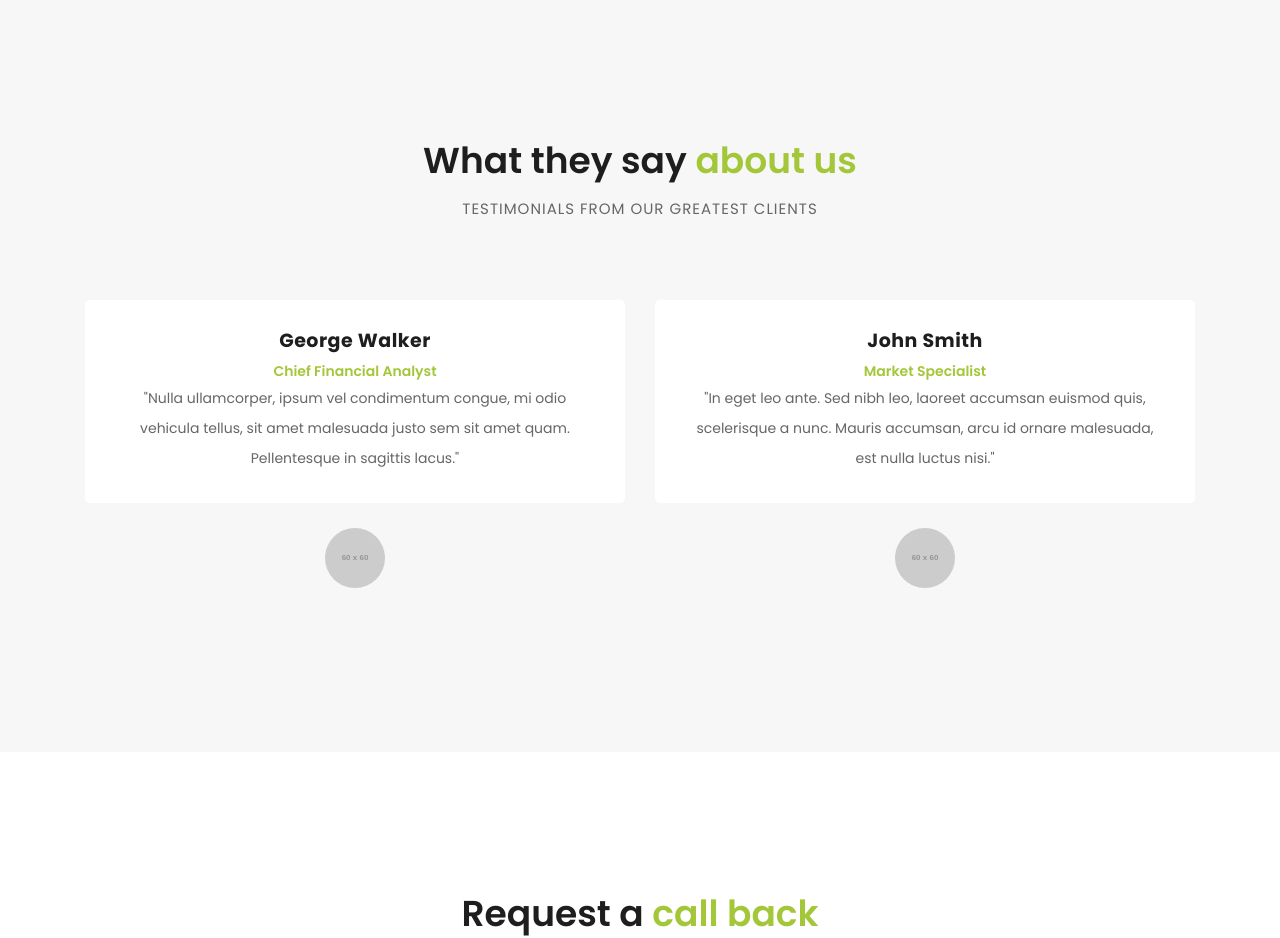
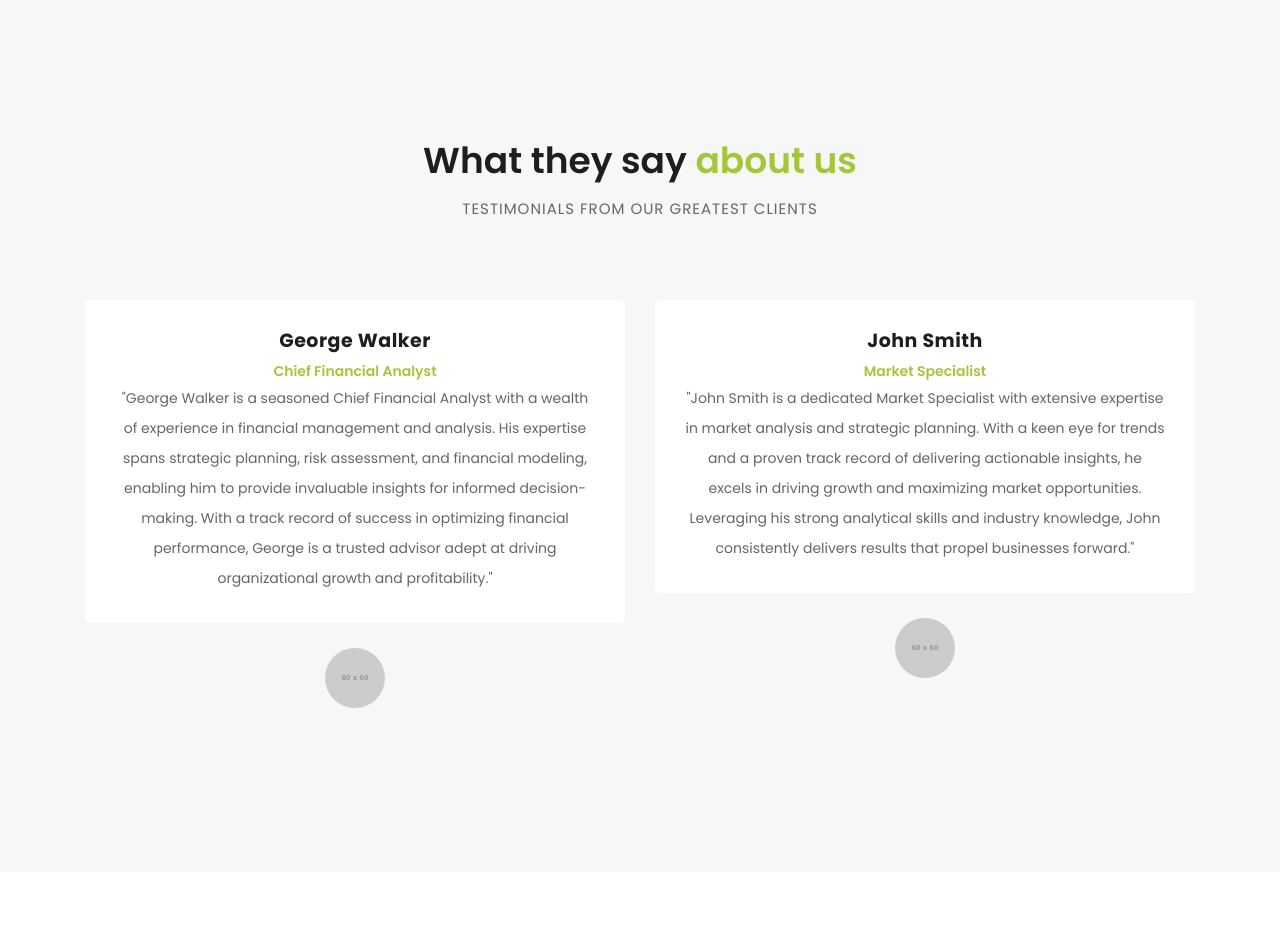
Before and after one commit to JWJonathan/log3300-dev3, a Django app: page / in a window 1280 px wide. Shown: the part 3404-4342 px from the top of the page. Run offline with Django 5.2, Linux system fonts and the light colour scheme; grey boxes labelled with a size stand in for pictures from a placeholder-image service; some libraries are stand-ins or nearby versions.

Commit message:
first commit

```diff
--- a/app_gestion_employes/templates/homepage.html
+++ b/app_gestion_employes/templates/homepage.html
@@ -288,7 +288,7 @@
                 <div class="inner-content">
                   <h4>George Walker</h4>
                   <span>Chief Financial Analyst</span>
-                  <p>"Nulla ullamcorper, ipsum vel condimentum congue, mi odio vehicula tellus, sit amet malesuada justo sem sit amet quam. Pellentesque in sagittis lacus."</p>
+                  <p>"George Walker is a seasoned Chief Financial Analyst with a wealth of experience in financial management and analysis. His expertise spans strategic planning, risk assessment, and financial modeling, enabling him to provide invaluable insights for informed decision-making. With a track record of success in optimizing financial performance, George is a trusted advisor adept at driving organizational growth and profitability."</p>
                 </div>
                 <img src="http://placehold.it/60x60" alt="">
               </div>
@@ -297,7 +297,7 @@
                 <div class="inner-content">
                   <h4>John Smith</h4>
                   <span>Market Specialist</span>
-                  <p>"In eget leo ante. Sed nibh leo, laoreet accumsan euismod quis, scelerisque a nunc. Mauris accumsan, arcu id ornare malesuada, est nulla luctus nisi."</p>
+                  <p>"John Smith is a dedicated Market Specialist with extensive expertise in market analysis and strategic planning. With a keen eye for trends and a proven track record of delivering actionable insights, he excels in driving growth and maximizing market opportunities. Leveraging his strong analytical skills and industry knowledge, John consistently delivers results that propel businesses forward."</p>
                 </div>
                 <img src="http://placehold.it/60x60" alt="">
               </div>
@@ -306,7 +306,7 @@
                 <div class="inner-content">
                   <h4>David Wood</h4>
                   <span>Chief Accountant</span>
-                  <p>"Ut ultricies maximus turpis, in sollicitudin ligula posuere vel. Donec finibus maximus neque, vitae egestas quam imperdiet nec. Proin nec mauris eu tortor consectetur tristique."</p>
+                  <p>"David Wood is a seasoned Chief Accountant with a wealth of experience in financial management and reporting. With a keen eye for detail and a strategic mindset, he ensures accurate financial records and compliance with regulations. His leadership in optimizing financial processes drives efficiency and transparency within the organization."</p>
                 </div>
                 <img src="http://placehold.it/60x60" alt="">
               </div>
@@ -315,7 +315,7 @@
                 <div class="inner-content">
                   <h4>Andrew Boom</h4>
                   <span>Marketing Head</span>
-                  <p>"Curabitur sollicitudin, tortor at suscipit volutpat, nisi arcu aliquet dui, vitae semper sem turpis quis libero. Quisque vulputate lacinia nisl ac lobortis."</p>
+                  <p>"Andrew Boom, as the Marketing Head, spearheads strategic initiatives, leveraging innovative campaigns and market insights to drive brand growth. With a keen eye for trends, he orchestrates dynamic marketing strategies that resonate with target audiences, ensuring a competitive edge in the industry. His leadership fosters collaborative efforts, empowering teams to execute high-impact campaigns and achieve overarching business objectives."</p>
                 </div>
                 <img src="http://placehold.it/60x60" alt="">
               </div>
```
